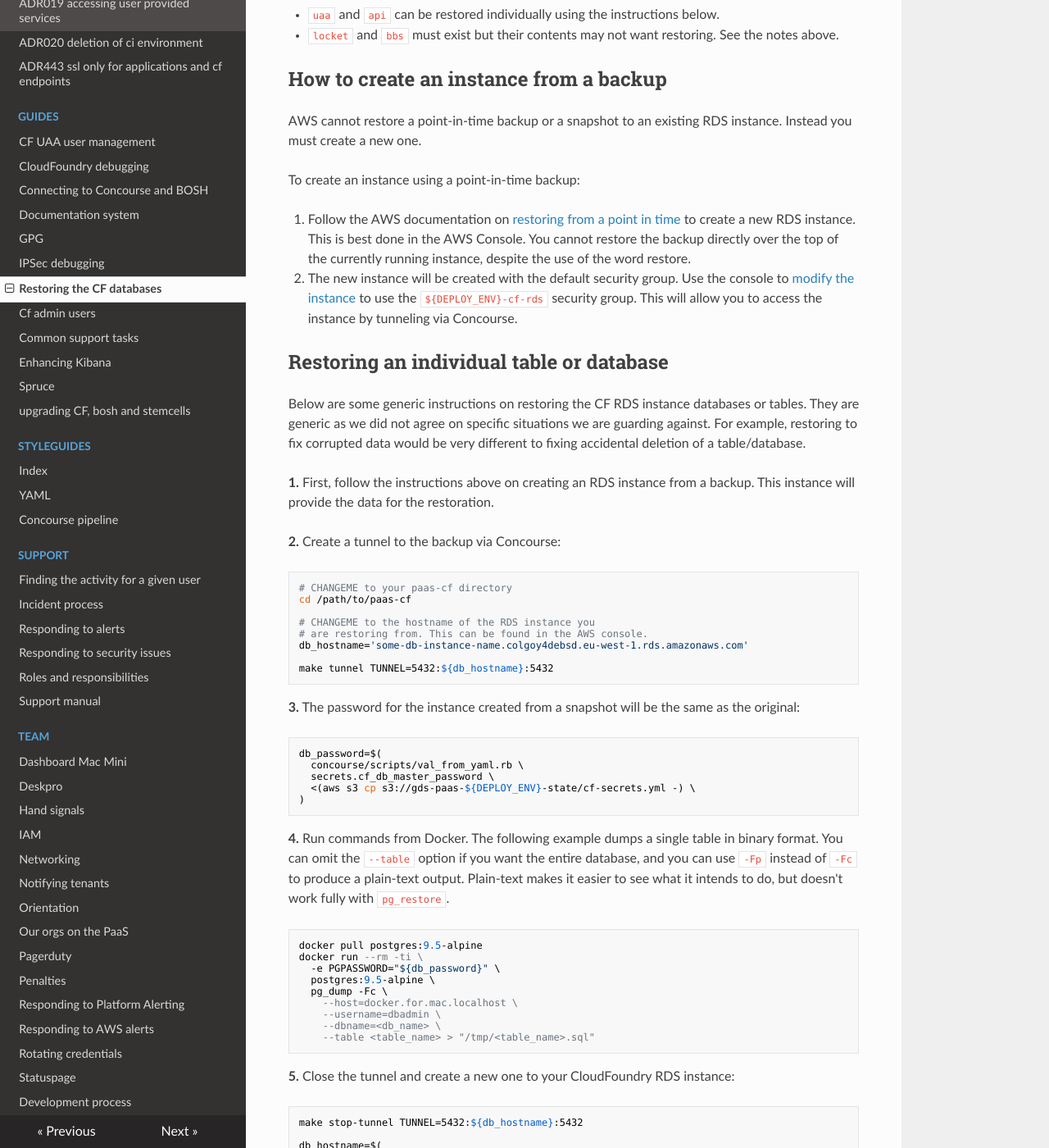
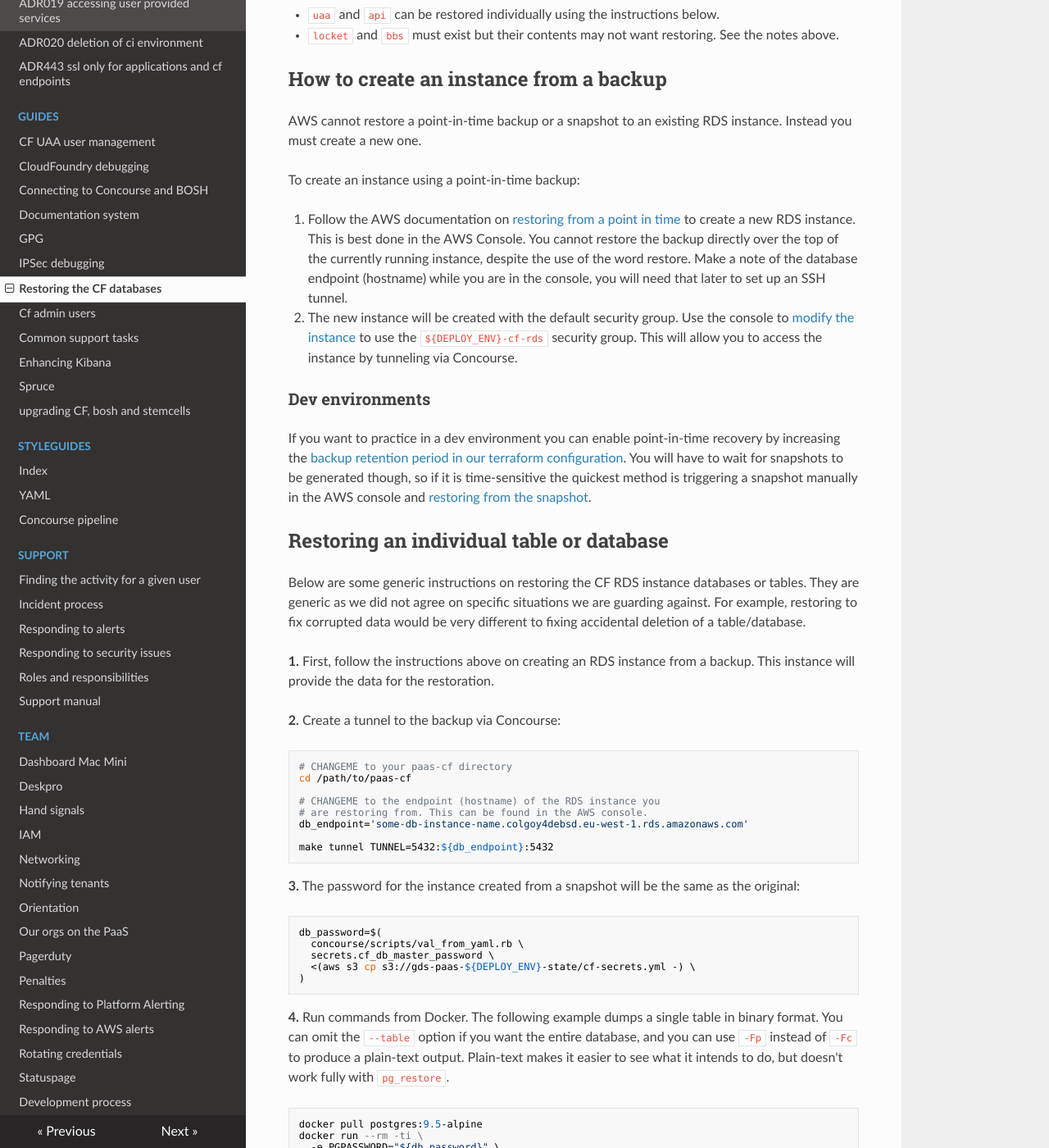
Before and after one commit to alphagov/paas-team-manual, an MkDocs documentation site: the page built from docs/guides/Restoring_the_CF_databases.md, in a window 1280 px wide and 1400 px high, scrolled down 1074 px. Shown: the whole window at 82% size. Built offline with MkDocs 1.6.1, drawn with Linux system fonts in a browser that asks for light colours; nearby versions of some CDN libraries; some of the changed text lies outside the part shown.

Commit message:
Refactor restoring CF database docs
These rename `db_hostname` to `db_endpoint` because it is more consistent
with AWS terminology for this things.

We also provide instructions for dev environments because an operator may
want to practice in dev first. In dev we do not retain snapshots, and we
may not have the time to wait for snapshots to be generated by the normal
backup process.

````diff
--- a/docs/guides/Restoring_the_CF_databases.md
+++ b/docs/guides/Restoring_the_CF_databases.md
@@ -32,8 +32,12 @@ AWS cannot restore a point-in-time backup or a snapshot to an existing RDS insta
 
 To create an instance using a point-in-time backup:
 
-1. Follow the AWS documentation on [restoring from a point in time](http://docs.aws.amazon.com/AmazonRDS/latest/UserGuide/USER_PIT.html) to create a new RDS instance. This is best done in the AWS Console. You cannot restore the backup directly over the top of the currently running instance, despite the use of the word restore.
+1. Follow the AWS documentation on [restoring from a point in time](http://docs.aws.amazon.com/AmazonRDS/latest/UserGuide/USER_PIT.html) to create a new RDS instance. This is best done in the AWS Console. You cannot restore the backup directly over the top of the currently running instance, despite the use of the word restore. Make a note of the database endpoint (hostname) while you are in the console, you will need that later to set up an SSH tunnel.
 2. The new instance will be created with the default security group. Use the console to [modify the instance](henry-cf-pivotal-149929492) to use the `${DEPLOY_ENV}-cf-rds` security group. This will allow you to access the instance by tunneling via Concourse.
+
+### Dev environments
+
+If you want to practice in a dev environment you can enable point-in-time recovery by increasing the [backup retention period in our terraform configuration](https://github.com/alphagov/paas-cf/blob/d83c3384f57fdf6b29cdaad2117dc47dc0da669d/terraform/dev.tfvars#L5). You will have to wait for snapshots to be generated though, so if it is time-sensitive the quickest method is triggering a snapshot manually in the AWS console and [restoring from the snapshot](http://docs.aws.amazon.com/AmazonRDS/latest/UserGuide/USER_RestoreFromSnapshot.html).
 
 ## Restoring an individual table or database
 
@@ -47,11 +51,11 @@ Below are some generic instructions on restoring the CF RDS instance databases o
 # CHANGEME to your paas-cf directory
 cd /path/to/paas-cf
 
-# CHANGEME to the hostname of the RDS instance you
+# CHANGEME to the endpoint (hostname) of the RDS instance you
 # are restoring from. This can be found in the AWS console.
-db_hostname='some-db-instance-name.colgoy4debsd.eu-west-1.rds.amazonaws.com'
+db_endpoint='some-db-instance-name.colgoy4debsd.eu-west-1.rds.amazonaws.com'
 
-make tunnel TUNNEL=5432:${db_hostname}:5432
+make tunnel TUNNEL=5432:${db_endpoint}:5432
 ```
 
 **3.** The password for the instance created from a snapshot will be the same as the original:
@@ -81,13 +85,13 @@ docker run --rm -ti \
 **5.** Close the tunnel and create a new one to your CloudFoundry RDS instance:
 
 ```
-make stop-tunnel TUNNEL=5432:${db_hostname}:5432
+make stop-tunnel TUNNEL=5432:${db_endpoint}:5432
 
-db_hostname=$(
+db_endpoint=$(
   aws s3 cp s3://gds-paas-${DEPLOY_ENV}-state/cf.tfstate - \
   | jq -r '.modules[].outputs["cf_db_address"].value' \
 )
-make tunnel TUNNEL=5432:${db_hostname}:5432
+make tunnel TUNNEL=5432:${db_endpoint}:5432
 ```
 
 **6.** To restore into the CloudFoundry database you can use Docker, as per the instructions above, but swapping your `pg_dump` command for `pg_restore` with the necessary options:
````
